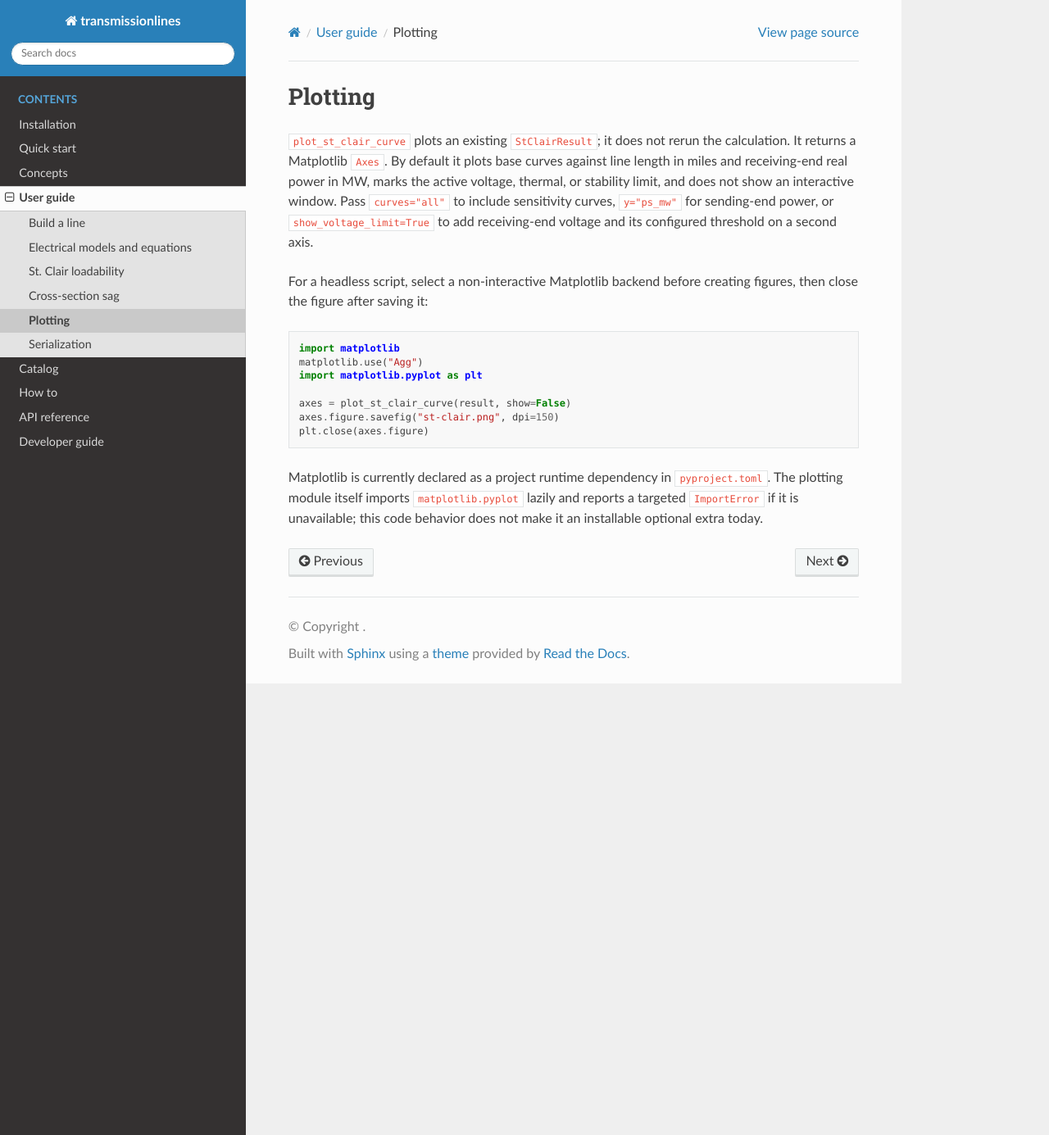
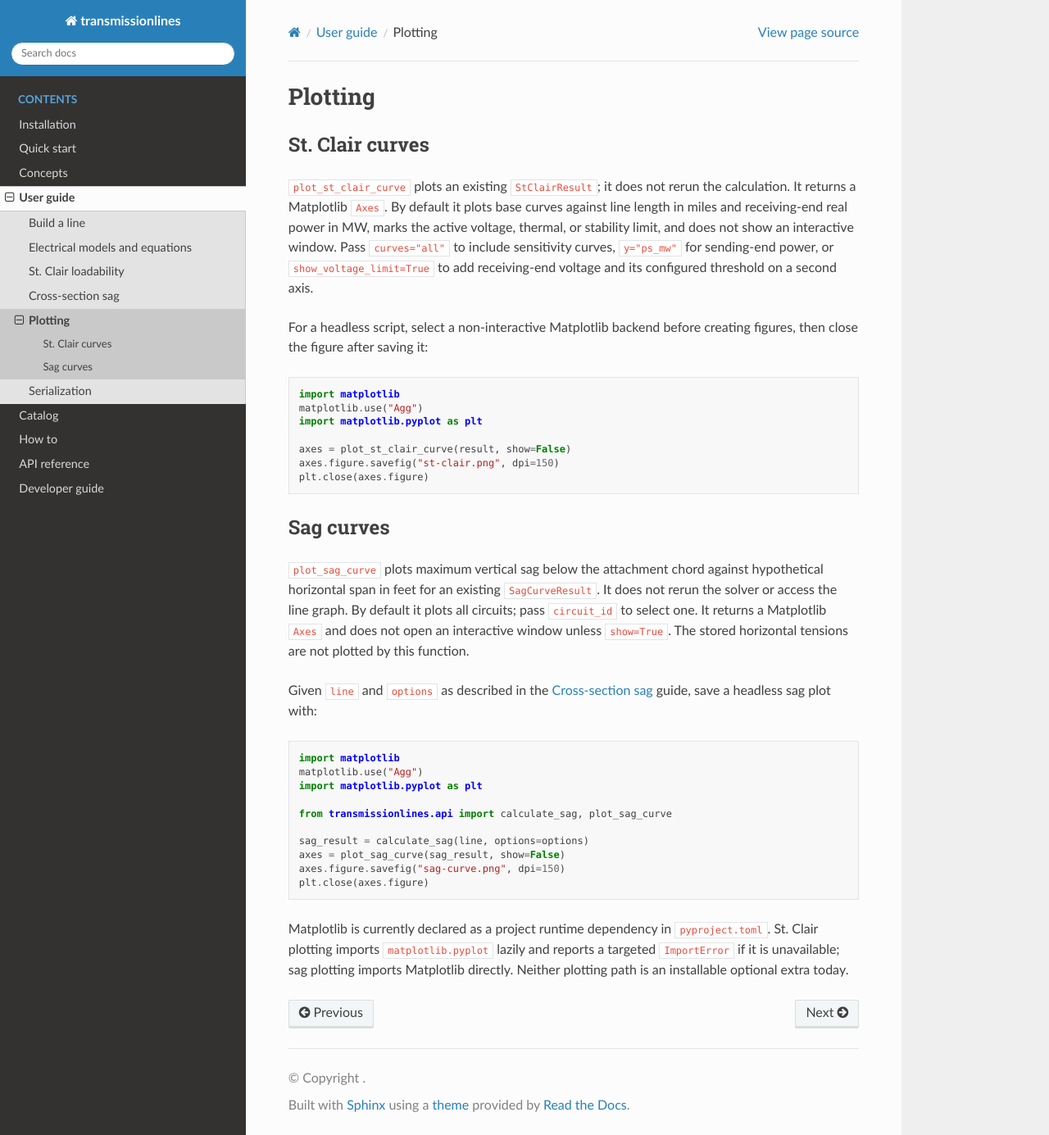
Before and after one commit to SebastianManriqueM/transmissionlines, a Sphinx documentation site: the page built from docs/source/user-guide/plotting.rst, in a window 1280 px wide and 1385 px high. Shown: the whole window at 82% size. Built offline with Sphinx 7.4.7 and the Read the Docs theme 3.1.0, drawn with Linux system fonts in a browser that asks for light colours.

Commit message:
docs(plotting): add sag curve guidance

```diff
--- a/docs/source/user-guide/plotting.rst
+++ b/docs/source/user-guide/plotting.rst
@@ -1,5 +1,8 @@
 Plotting
 ========
+
+St. Clair curves
+----------------
 
 ``plot_st_clair_curve`` plots an existing ``StClairResult``; it does not rerun
 the calculation. It returns a Matplotlib ``Axes``. By default it plots base
@@ -22,7 +25,33 @@ creating figures, then close the figure after saving it:
    axes.figure.savefig("st-clair.png", dpi=150)
    plt.close(axes.figure)
 
+Sag curves
+----------
+
+``plot_sag_curve`` plots maximum vertical sag below the attachment chord
+against hypothetical horizontal span in feet for an existing ``SagCurveResult``.
+It does not rerun the solver or access the line graph. By default it plots all
+circuits; pass ``circuit_id`` to select one. It returns a Matplotlib ``Axes``
+and does not open an interactive window unless ``show=True``. The stored
+horizontal tensions are not plotted by this function.
+
+Given ``line`` and ``options`` as described in the :doc:`sag` guide, save a
+headless sag plot with:
+
+.. code-block:: python
+
+   import matplotlib
+   matplotlib.use("Agg")
+   import matplotlib.pyplot as plt
+
+   from transmissionlines.api import calculate_sag, plot_sag_curve
+
+   sag_result = calculate_sag(line, options=options)
+   axes = plot_sag_curve(sag_result, show=False)
+   axes.figure.savefig("sag-curve.png", dpi=150)
+   plt.close(axes.figure)
+
 Matplotlib is currently declared as a project runtime dependency in
-``pyproject.toml``. The plotting module itself imports ``matplotlib.pyplot``
-lazily and reports a targeted ``ImportError`` if it is unavailable; this code
-behavior does not make it an installable optional extra today.
+``pyproject.toml``. St. Clair plotting imports ``matplotlib.pyplot`` lazily and
+reports a targeted ``ImportError`` if it is unavailable; sag plotting imports
+Matplotlib directly. Neither plotting path is an installable optional extra today.
```
